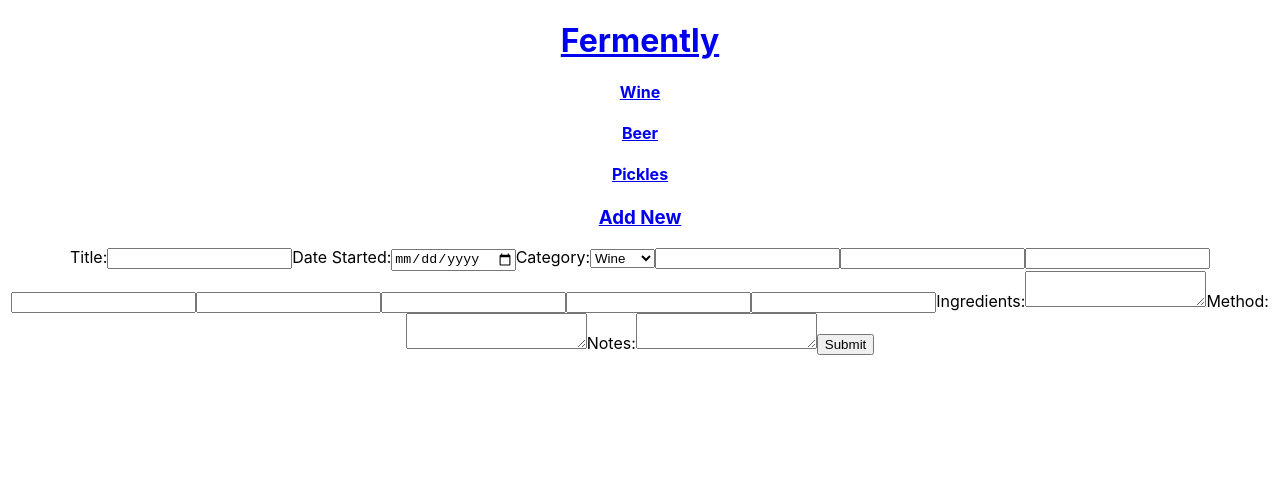
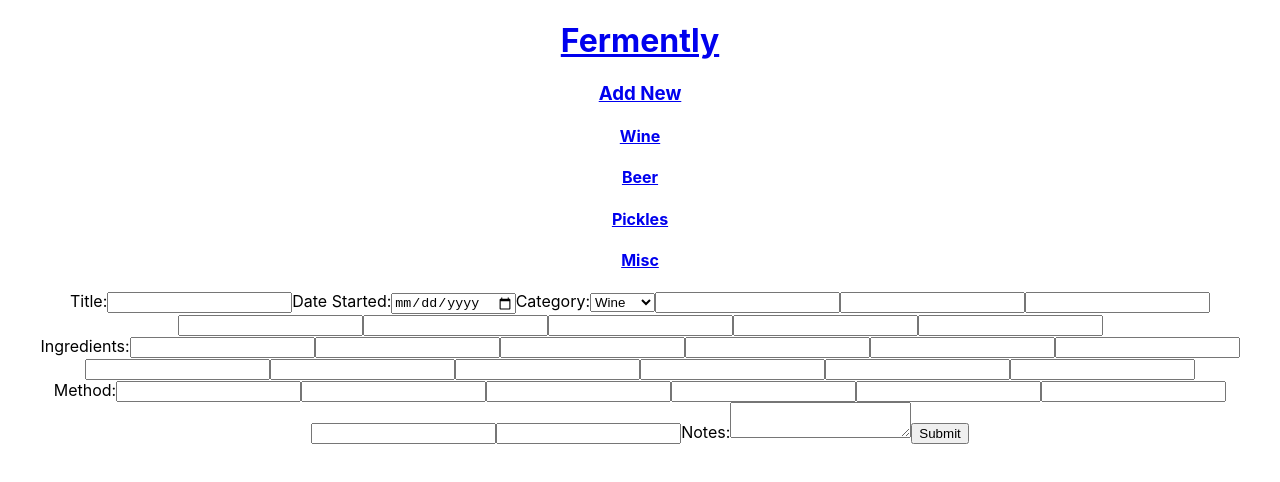
Before and after one commit to nathanwould/Fermently, a React (Create React App) app in the folder client/: page /new in a window 1280 px wide. Shown: the top 482 px of the page. Built offline with nearby package versions, Linux system fonts and the light colour scheme; no server answers.

Commit message:
form updated

```diff
--- a/client/src/App.js
+++ b/client/src/App.js
@@ -8,6 +8,7 @@ import Sidebar from "./components/Sidebar";
 import Wine from "./components/Wine";
 import Beer from "./components/Beer";
 import Pickles from "./components/Pickles";
+import Misc from "./components/Misc";
 import Form from "./components/Form";
 import './App.css';
 import Details from "./components/Details.jsx";
@@ -43,6 +44,9 @@ function App() {
         <Route path="/pickles">
           <Pickles projects={projects} />
         </Route>
+        <Route path="/misc">
+          <Misc projects={projects}/>
+        </Route>
         <Route path="/new">
         <Form projects={projects} setToggleFetch={setToggleFetch}/>
         </Route>
--- a/client/src/components/Details.jsx
+++ b/client/src/components/Details.jsx
@@ -5,19 +5,9 @@ import { baseURL, config } from "../services";
 
 function Details(props) {
   const params = useParams();
-  // const [project, setProject] = useState([])
-
-  // useEffect(() => {
-  //   if (props.projects) {
-  // const dataPlease = props.projects.find((project) => params.id === project.id)
-  //     setProject(dataPlease)
-  //   }
-  // }, [props.projects])
 
   const project = props.projects.find((project) => project.id === params.id)
   console.log(project)
-
-
 
   const deleteProject = async () => {
     const projectURL = `${baseURL}/${props.projects.id}`;
@@ -37,8 +27,32 @@ function Details(props) {
       <h4>{project.fields.field6}</h4>
       <h4>{project.fields.field7}</h4>
       <h4>{project.fields.field8}</h4>
-      <p>{project.fields.ingredients}</p>
-      <p>{project.fields.method}</p>
+      <div className="ingredientsDiv">
+      <h4>Ingredients</h4>
+        <p>{project.fields.ingredient1}</p>
+        <p>{project.fields.ingredient2}</p>
+        <p>{project.fields.ingredient3}</p>
+        <p>{project.fields.ingredient4}</p>
+        <p>{project.fields.ingredient5}</p>
+        <p>{project.fields.ingredient6}</p>
+        <p>{project.fields.ingredient7}</p>
+        <p>{project.fields.ingredient8}</p>
+        <p>{project.fields.ingredient9}</p>
+        <p>{project.fields.ingredient10}</p>
+        <p>{project.fields.ingredient11}</p>
+        <p>{project.fields.ingredient12}</p>
+      </div>
+      <div className="methodDiv">
+      <h4>Method</h4>
+        <p>{project.fields.method1}</p>
+        <p>{project.fields.method2}</p>
+        <p>{project.fields.method3}</p>
+        <p>{project.fields.method4}</p>
+        <p>{project.fields.method5}</p>
+        <p>{project.fields.method6}</p>
+        <p>{project.fields.method7}</p>
+        <p>{project.fields.method8}</p>
+      </div>
       <p>{project.fields.notes}</p>
       <Link to={`/edit/${project.id}`}>
         <button id="editButton">Edit</button>
--- a/client/src/components/Form.jsx
+++ b/client/src/components/Form.jsx
@@ -17,8 +17,26 @@ function Form(props) {
   const [field6, setField6] = useState('');
   const [field7, setField7] = useState('');
   const [field8, setField8] = useState('');
-  const [ingredients, setIngredients] = useState('');
-  const [method, setMethod] = useState('');
+  const [ingredient1, setIngredient1] = useState('');
+  const [ingredient2, setIngredient2] = useState('');
+  const [ingredient3, setIngredient3] = useState('');
+  const [ingredient4, setIngredient4] = useState('');
+  const [ingredient5, setIngredient5] = useState('');
+  const [ingredient6, setIngredient6] = useState('');
+  const [ingredient7, setIngredient7] = useState('');
+  const [ingredient8, setIngredient8] = useState('');
+  const [ingredient9, setIngredient9] = useState('');
+  const [ingredient10, setIngredient10] = useState('');
+  const [ingredient11, setIngredient11] = useState('');
+  const [ingredient12, setIngredient12] = useState('');
+  const [method1, setMethod1] = useState('');
+  const [method2, setMethod2] = useState('');
+  const [method3, setMethod3] = useState('');
+  const [method4, setMethod4] = useState('');
+  const [method5, setMethod5] = useState('');
+  const [method6, setMethod6] = useState('');
+  const [method7, setMethod7] = useState('');
+  const [method8, setMethod8] = useState('');
   const [notes, setNotes] = useState('');
 
   useEffect(() => {
@@ -37,8 +55,26 @@ function Form(props) {
         setField6(foundProject.fields.field6)
         setField7(foundProject.fields.field7)
         setField8(foundProject.fields.field8)
-        setIngredients(foundProject.fields.ingredients)
-        setMethod(foundProject.fields.method)
+        setIngredient1(foundProject.fields.ingredient1)
+        setIngredient2(foundProject.fields.ingredient2)
+        setIngredient3(foundProject.fields.ingredient3)
+        setIngredient4(foundProject.fields.ingredient4)
+        setIngredient5(foundProject.fields.ingredient5)
+        setIngredient6(foundProject.fields.ingredient6)
+        setIngredient7(foundProject.fields.ingredient7)
+        setIngredient8(foundProject.fields.ingredient8)
+        setIngredient9(foundProject.fields.ingredient9)
+        setIngredient10(foundProject.fields.ingredient10)
+        setIngredient11(foundProject.fields.ingredient11)
+        setIngredient12(foundProject.fields.ingredient12)
+        setMethod1(foundProject.fields.method1)
+        setMethod2(foundProject.fields.method2)
+        setMethod3(foundProject.fields.method3)
+        setMethod4(foundProject.fields.method4)
+        setMethod5(foundProject.fields.method5)
+        setMethod6(foundProject.fields.method6)
+        setMethod7(foundProject.fields.method7)
+        setMethod8(foundProject.fields.method8)
         setNotes(foundProject.fields.notes)
       }
   }
@@ -58,8 +94,26 @@ function Form(props) {
       field6,
       field7,
       field8,
-      ingredients,
-      method,
+      ingredient1,
+      ingredient2,
+      ingredient3,
+      ingredient4,
+      ingredient5,
+      ingredient6,
+      ingredient7,
+      ingredient8,
+      ingredient9,
+      ingredient10,
+      ingredient11,
+      ingredient12,
+      method1,
+      method2,
+      method3,
+      method4,
+      method5,
+      method6,
+      method7,
+      method8,
       notes,
     };
     if (params.id) {
@@ -153,16 +207,117 @@ function Form(props) {
         onChange={(e) => setField8(e.target.value)}
         value={field8}
       />
-      <label htmlFor="ingredients">Ingredients:</label>
-      <textarea
-        id="ingredients"
-        onChange={(e) => setIngredients(e.target.value)}
-        value={ingredients}/>
+      <div className="ingredientInputs">
+      <label htmlFor="ingredient">Ingredients:</label>
+      <input
+        type="text"
+        className="ingredient"
+        onChange={(e) => setIngredient1(e.target.value)}
+          value={ingredient1} />
+        <input
+        type="text"
+        className="ingredient"
+        onChange={(e) => setIngredient2(e.target.value)}
+          value={ingredient2} />
+        <input
+        type="text"
+        className="ingredient"
+        onChange={(e) => setIngredient3(e.target.value)}
+          value={ingredient3} />
+        <input
+        type="text"
+        className="ingredient"
+        onChange={(e) => setIngredient4(e.target.value)}
+          value={ingredient4} />
+        <input
+        type="text"
+        className="ingredient"
+        onChange={(e) => setIngredient5(e.target.value)}
+          value={ingredient5} />
+        <input
+        type="text"
+        className="ingredient"
+        onChange={(e) => setIngredient6(e.target.value)}
+          value={ingredient6} />
+        <input
+        type="text"
+        className="ingredient"
+        onChange={(e) => setIngredient7(e.target.value)}
+          value={ingredient7} />
+        <input
+        type="text"
+        className="ingredient"
+        onChange={(e) => setIngredient8(e.target.value)}
+          value={ingredient8} />
+        <input
+        type="text"
+        className="ingredient"
+        onChange={(e) => setIngredient9(e.target.value)}
+          value={ingredient9} />
+        <input
+        type="text"
+        className="ingredient"
+        onChange={(e) => setIngredient10(e.target.value)}
+          value={ingredient10} />
+        <input
+        type="text"
+        className="ingredient"
+        onChange={(e) => setIngredient11(e.target.value)}
+          value={ingredient11} />
+        <input
+        type="text"
+        className="ingredient"
+        onChange={(e) => setIngredient12(e.target.value)}
+          value={ingredient12} />
+        </div>
       <label htmlFor="method">Method:</label>
-      <textarea
-        id="method"
-        onChange={(e) => setMethod(e.target.value)}
-        value={method}
+      <input
+        type="text"
+        className="method"
+        onChange={(e) => setMethod1(e.target.value)}
+        value={method1}
+      />
+      <input
+        type="text"
+        className="method"
+        onChange={(e) => setMethod2(e.target.value)}
+        value={method2}
+      />
+      <input
+        type="text"
+        className="method"
+        onChange={(e) => setMethod3(e.target.value)}
+        value={method3}
+      />
+      <input
+        type="text"
+        className="method"
+        onChange={(e) => setMethod4(e.target.value)}
+        value={method4}
+      />
+      <input
+        type="text"
+        className="method"
+        onChange={(e) => setMethod5(e.target.value)}
+        value={method5}
+      />
+      <input
+        type="text"
+        className="method"
+        onChange={(e) => setMethod6(e.target.value)}
+        value={method6}
+      />
+      <input
+        type="text"
+        className="method"
+        onChange={(e) => setMethod7(e.target.value)}
+        value={method7}
+      />
+      <input
+        type="text"
+        className="method"
+        onChange={(e) => setMethod8(e.target.value)}
+        value={method8}
       />
       <label htmlFor>Notes:</label>
       <textarea
--- /dev/null
+++ b/client/src/components/Misc.jsx
@@ -0,0 +1,32 @@
+import { Route, Link } from "react-router-dom";
+import { useEffect, useState } from "react";
+
+
+function Misc(props) {
+  const [projects, setProjects] = useState([]);
+
+  useEffect(() => {
+      if (props.projects) {
+    const dataPlease = props.projects?.filter(
+      (project) => project.fields.category === "Misc"
+    );
+        setProjects(dataPlease)
+      }
+    }, [props.projects])
+
+return (
+      <div className="misc">
+        <h2>Misc.</h2>
+        {projects.map((project, idx) => (
+          <div className="project">
+            <Link key={idx} to={`/project/${project.id}`}>
+              <h4>{project.fields.title}</h4>
+            </Link>
+          </div>
+        ))}
+        </div>
+    );
+  }
+
+
+export default Misc;
--- a/client/src/components/Pickles.jsx
+++ b/client/src/components/Pickles.jsx
@@ -18,7 +18,7 @@ function Pickles(props) {
         <h2>Pickles</h2>
         {pickles.map((pickle, idx) => (
           <div className="pickle">
-            <Link key={idx} to={`/project/${pickle.id}`}>
+            <Link key={idx} to={`/misc/${pickle.id}`}>
               <h4>{pickle.fields.title}</h4>
             </Link>
           </div>
--- a/client/src/components/Sidebar.jsx
+++ b/client/src/components/Sidebar.jsx
@@ -9,6 +9,9 @@ function Sidebar(props) {
   // console.log(projects);
   return (
     <div className="sideBar">
+      <Link to="/New">
+      <h3>Add New</h3>
+      </Link>
       <Link to="/wine">
         <h4>Wine</h4>
       </Link>
@@ -18,8 +21,8 @@ function Sidebar(props) {
       <Link to="/pickles">
         <h4>Pickles</h4>
       </Link>
-      <Link to="/New">
-      <h3>Add New</h3>
+      <Link to="/misc">
+        <h4>Misc</h4>
       </Link>
     </div>
   );
```
